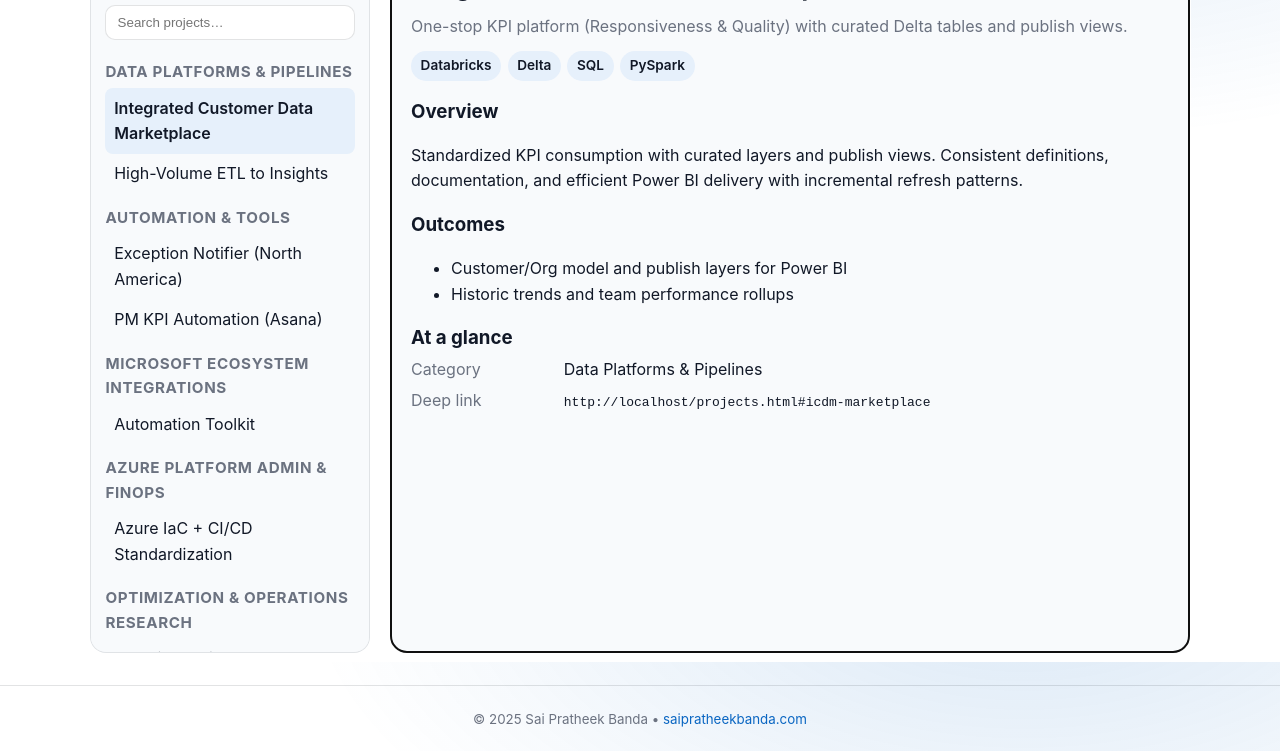
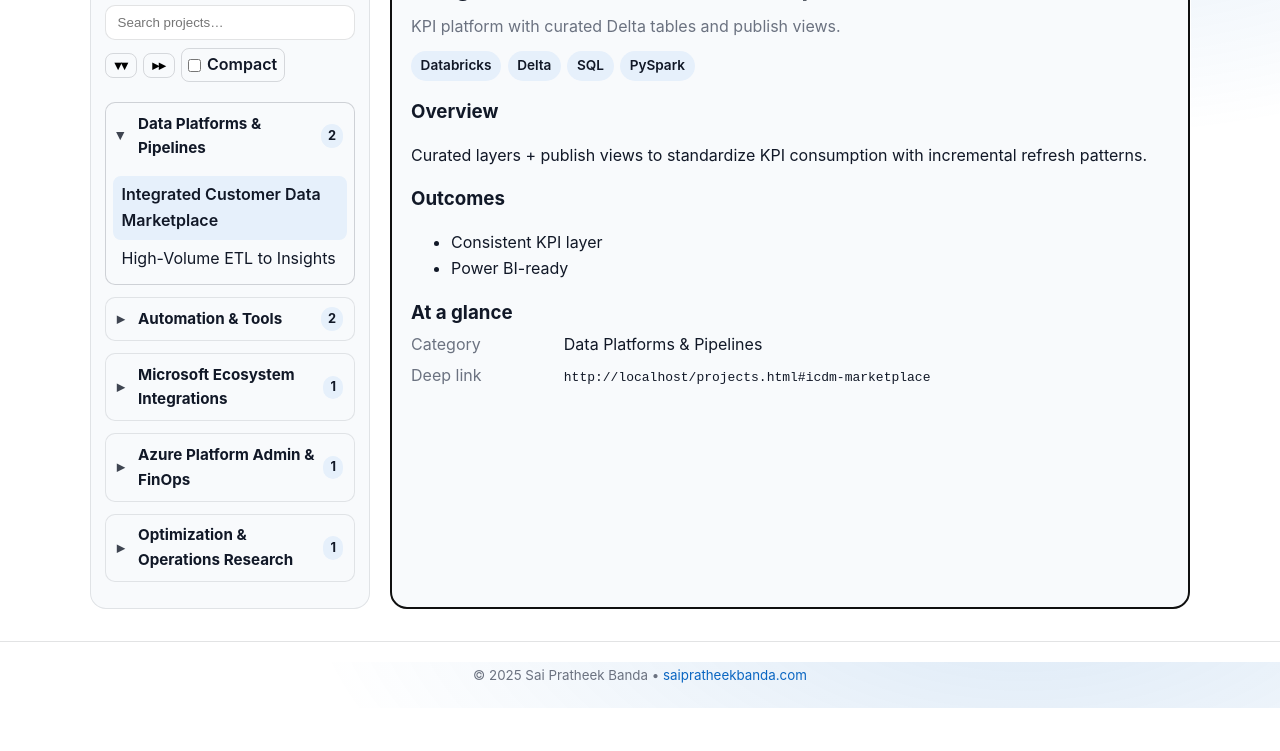
Before and after one commit to pratheekdata/saipratheekbanda.com, a plain HTML site: page projects.html in a window 1280 px wide. Shown: the part 138-889 px from the top of the page. After the commit the page ends 846 px from the top, so only its background shows below. Drawn offline with Linux system fonts and the light colour scheme.

Commit message:
feat: add sidebar tools and accordion functionality for project categories (#19)

```diff
--- a/projects.css
+++ b/projects.css
@@ -59,3 +59,46 @@
   .projects { grid-template-columns: 1fr; }
   .sidebar { position: static; max-height: none; }
 }
+/* Header toolbar */
+.side-tools { display:flex; gap:.4rem; margin-top:.5rem; align-items:center; }
+.tool {
+  background: transparent; border:1px solid color-mix(in oklab, var(--text) 15%, transparent);
+  padding:.25rem .5rem; border-radius:8px; cursor:pointer; font-weight:600;
+}
+.tool:hover { background: color-mix(in oklab, var(--text) 8%, transparent); }
+.compact-toggle { display:flex; gap:.35rem; align-items:center; padding:.2rem .4rem; border-radius:8px; border:1px solid color-mix(in oklab, var(--text) 15%, transparent); cursor:pointer; }
+.compact-toggle input { margin:0; }
+
+/* Accordion categories using <details>/<summary> */
+.acc { border-radius: 10px; overflow: hidden; border:1px solid color-mix(in oklab, var(--text) 10%, transparent); background: var(--card); margin:.5rem 0; }
+.acc[open] { border-color: color-mix(in oklab, var(--text) 18%, transparent); }
+
+.acc > summary {
+  list-style: none; display:flex; align-items:center; justify-content:space-between;
+  padding:.55rem .65rem; cursor:pointer; user-select:none; font-weight:700; font-size:.95rem;
+}
+.acc > summary::-webkit-details-marker { display:none; }
+
+.acc .chev { transition: transform .18s ease; margin-right:.4rem; opacity:.8; }
+.acc[open] .chev { transform: rotate(90deg); }
+
+.acc .count {
+  font-size:.8rem; font-weight:700; padding:.1rem .45rem; border-radius:999px;
+  background: var(--brand-ghost);
+}
+
+/* Project list inside an accordion */
+.acc .side-list { list-style:none; margin:0; padding:.4rem; }
+.acc .side-link {
+  display:block; padding:.4rem .55rem; border-radius:8px; text-decoration:none; color:inherit;
+}
+.acc .side-link:hover { background: var(--brand-ghost); }
+.acc .side-link.active { background: var(--brand-ghost); font-weight:600; }
+
+/* Hide groups with no visible items (search) */
+.side-group.hidden { display:none; }
+
+/* Compact mode */
+.sidebar.compact .acc > summary { padding:.4rem .5rem; font-size:.9rem; }
+.sidebar.compact .acc .side-link { padding:.3rem .45rem; }
+.sidebar.compact .acc .side-list { padding:.25rem; }
--- a/projects.html
+++ b/projects.html
@@ -44,9 +44,18 @@
       <div class="sidebar-header">
         <h1>Projects</h1>
         <input id="project-search" type="search" placeholder="Search projects…" aria-label="Search projects" />
+        <div class="side-tools" aria-label="Sidebar controls">
+          <button id="expand-all" class="tool" title="Expand all" aria-label="Expand all">▾▾</button>
+          <button id="collapse-all" class="tool" title="Collapse all" aria-label="Collapse all">▸▸</button>
+          <label class="tool compact-toggle" title="Compact list" aria-label="Compact list">
+            <input type="checkbox" id="compact-toggle" />
+            <span>Compact</span>
+          </label>
+        </div>
       </div>
-      <nav id="side-nav"></nav>
+      <nav id="side-nav" aria-label="Project categories"></nav>
     </aside>
+
 
     <section class="content" id="project-content" tabindex="-1" aria-live="polite">
       <!-- Filled dynamically by projects.js -->
--- a/projects.js
+++ b/projects.js
@@ -1,151 +1,154 @@
-// ---------- Helpers ----------
-const slugify = (s) =>
-  s.toLowerCase()
-   .replace(/&/g, "and")
-   .replace(/[^a-z0-9]+/g, "-")
-   .replace(/(^-|-$)/g, "");
-
-// ---------- Data (edit here to add projects) ----------
+// ---------- Data (edit your projects here) ----------
 const projectsData = {
   "Data Platforms & Pipelines": [
     {
       id: "icdm-marketplace",
       name: "Integrated Customer Data Marketplace",
-      summary: "One-stop KPI platform (Responsiveness & Quality) with curated Delta tables and publish views.",
-      outcomes: [
-        "Customer/Org model and publish layers for Power BI",
-        "Historic trends and team performance rollups"
-      ],
+      summary: "KPI platform with curated Delta tables and publish views.",
+      outcomes: ["Consistent KPI layer", "Power BI-ready"],
       stack: ["Databricks","Delta","SQL","PySpark"],
-      details: `
-        <p>Standardized KPI consumption with curated layers and publish views. Consistent definitions, documentation,
-        and efficient Power BI delivery with incremental refresh patterns.</p>
-      `
+      details: `<p>Curated layers + publish views to standardize KPI consumption with incremental refresh patterns.</p>`
     },
     {
       id: "etl-to-insights",
       name: "High-Volume ETL to Insights",
-      summary: "Daily 1M+ row ingestion from ADLS → SQL with Power BI delivery for CX KPIs and workload distribution.",
-      outcomes: ["Used by 350+ stakeholders", "Reliable backfills and incremental updates"],
+      summary: "Daily 1M+ row ingestion from ADLS → SQL with Power BI delivery.",
+      outcomes: ["350+ stakeholders", "Reliable backfills"],
       stack: ["ADF","SQL","Power BI","Databricks"],
-      details: `
-        <p>Orchestrated extraction, cleansing, and model delivery; near-real-time dashboarding with strong error handling and lineage.</p>
-      `
+      details: `<p>End-to-end orchestration with robust error handling and lineage.</p>`
     }
   ],
-
   "Automation & Tools": [
     {
       id: "exception-notifier",
       name: "Exception Notifier (North America)",
-      summary: "Python app that alerts customers on shipment exceptions to speed resolution.",
-      outcomes: ["~$100k annual savings", "~400 hours/year efficiency gains"],
+      summary: "Email alerts for shipment exceptions.",
+      outcomes: ["~$100k savings", "~400 hours/year"],
       stack: ["Python","Email/API","Logging"],
-      details: `
-        <p>Templated communications with idempotent processing and observability. Reduced manual triage and improved customer experience.</p>
-      `
+      details: `<p>Templated comms, idempotent processing, strong observability.</p>`
     },
     {
       id: "pm-kpi-automation",
       name: "PM KPI Automation (Asana)",
-      summary: "REST-driven sync to render project KPIs for multiple PMs.",
-      outcomes: ["~40 hours/month saved", "Cleaner reporting cadence"],
+      summary: "REST-driven sync to render project KPIs.",
+      outcomes: ["~40 hours/month saved"],
       stack: ["APIs","Python","Automation"],
-      details: `
-        <p>Integrated Asana REST endpoints with lightweight transforms and a publishing layer. Emphasis on reliability and simplicity.</p>
-      `
+      details: `<p>Asana REST integration with clean transforms and publishing.</p>`
     }
   ],
-
   "Microsoft Ecosystem Integrations": [
     {
       id: "automation-toolkit",
       name: "Automation Toolkit",
-      summary: "Reusable Python wheel: SharePoint, Graph, SendGrid, Power BI, ADF triggers.",
-      outcomes: ["Faster app delivery", "Unified auth & error handling"],
+      summary: "Reusable Python wheel: Graph, SharePoint, SendGrid, Power BI, ADF triggers.",
+      outcomes: ["Faster delivery", "Unified auth/retries"],
       stack: ["Python","Graph API","SharePoint","SendGrid","Power BI","ADF"],
-      details: `
-        <p>Consolidated clients (auth, retries, upload helpers) that power multiple automations while keeping codebases DRY.</p>
-      `
+      details: `<p>Consolidated clients that keep codebases DRY and reliable.</p>`
     }
   ],
-
-  "Analytics & Insights": [
-    // Add more analytics-heavy items here as you publish them
-  ],
-
   "Azure Platform Admin & FinOps": [
     {
       id: "iac-cicd-standardization",
       name: "Azure IaC + CI/CD Standardization",
-      summary: "Terraform patterns and GitHub Actions for consistent environments and releases.",
-      outcomes: ["Reduced manual setup", "~$200k annualized savings from automation and standard work"],
+      summary: "Terraform patterns and Actions for consistent environments.",
+      outcomes: ["Reduced manual setup", "~$200k annualized savings"],
       stack: ["Terraform","GitHub Actions","Azure"],
-      details: `
-        <p>Codified infrastructure patterns, secrets management, and deployment workflows. Faster provisioning,
-        safer changes, and reproducible environments.</p>
-      `
+      details: `<p>Codified infra patterns, secrets mgmt, and deployment workflows.</p>`
     }
   ],
-
   "Optimization & Operations Research": [
     {
       id: "supplier-optimization",
       name: "Supplier Assignment Optimization",
-      summary: "Linear programming with business rules to allocate weekly POs by lane/supplier, balancing FEU targets and MQC.",
-      outcomes: [
-        "Respects lane eligibility and weekly FEU targets; over-assignment follows target ratios",
-        "Independent weekly windows with full audit trail"
-      ],
+      summary: "LP with business rules for lane/supplier allocation (FEU, MQC).",
+      outcomes: ["Respects targets", "Auditable weekly runs"],
       stack: ["PySpark","Optimization","Delta","Python"],
-      details: `
-        <p>Allocates POs across valid lanes while honoring each lane's weekly FEU target and supplier MQC ceilings.
-        When exceeding targets, over-assignment follows capacity percentage distribution.</p>
-      `
+      details: `<p>Allocates POs across valid lanes honoring FEU targets and MQC ceilings.</p>`
     }
-  ]
+  ],
+  "Analytics & Insights": []
 };
 
-// Build a lookup of category slugs
-const categorySlugs = Object.fromEntries(
-  Object.keys(projectsData).map(name => [slugify(name), name])
-);
-
-// ---------- DOM ----------
+// ---------- Elements ----------
 const sideNavEl = document.getElementById('side-nav');
 const contentEl = document.getElementById('project-content');
 const searchEl  = document.getElementById('project-search');
+const expandBtn = document.getElementById('expand-all');
+const collapseBtn = document.getElementById('collapse-all');
+const compactToggle = document.getElementById('compact-toggle');
+const sidebarEl = document.querySelector('.sidebar');
 
-// Render the sidebar (optionally highlight a single category)
+// ---------- State persistence ----------
+const LS_SIDEBAR_OPEN = "proj-acc-open";   // map {category: boolean}
+const LS_COMPACT      = "proj-compact";     // "1"|"0"
+
+function loadOpenMap(){
+  try { return JSON.parse(localStorage.getItem(LS_SIDEBAR_OPEN) || "{}"); } catch { return {}; }
+}
+function saveOpenMap(map){
+  localStorage.setItem(LS_SIDEBAR_OPEN, JSON.stringify(map));
+}
+
+// ---------- Build sidebar with <details> accordions ----------
 function buildSidebar() {
+  const openMap = loadOpenMap();
   sideNavEl.innerHTML = "";
+
   Object.entries(projectsData).forEach(([group, items]) => {
-    if (!items.length) return;
+    if (!items.length) return; // skip empty groups
 
-    const grp = document.createElement('div');
-    grp.className = "side-group";
-    grp.innerHTML = `<h3>${group}</h3>`;
+    // container
+    const wrapper = document.createElement('div');
+    wrapper.className = "side-group";
 
-    const ul = document.createElement('ul');
-    ul.className = "side-list";
+    // details/summary
+    const det = document.createElement('details');
+    det.className = "acc";
+    if (openMap[group]) det.setAttribute('open', '');
 
+    // summary line
+    const sum = document.createElement('summary');
+    const left = document.createElement('div');
+    left.style.display = 'flex';
+    left.style.alignItems = 'center';
+    left.style.gap = '.45rem';
+    const chev = document.createElement('span'); chev.className = 'chev'; chev.textContent = '▸';
+    const title = document.createElement('span'); title.textContent = group;
+    left.appendChild(chev); left.appendChild(title);
+
+    const count = document.createElement('span'); count.className = 'count'; count.textContent = items.length;
+
+    sum.appendChild(left);
+    sum.appendChild(count);
+    det.appendChild(sum);
+
+    // list
+    const ul = document.createElement('ul'); ul.className = 'side-list';
     items.forEach(p => {
       const li = document.createElement('li');
       const a = document.createElement('a');
-      a.className = "side-link";
+      a.className = 'side-link';
       a.href = `#${p.id}`;
       a.textContent = p.name;
       li.appendChild(a);
       ul.appendChild(li);
     });
+    det.appendChild(ul);
+    wrapper.appendChild(det);
+    sideNavEl.appendChild(wrapper);
 
-    grp.appendChild(ul);
-    sideNavEl.appendChild(grp);
+    // remember open/close per category
+    det.addEventListener('toggle', () => {
+      const om = loadOpenMap();
+      om[group] = det.open;
+      saveOpenMap(om);
+    });
   });
 
   highlightActive();
 }
 
+// ---------- Highlight active link ----------
 function highlightActive() {
   const current = location.hash.replace('#','');
   document.querySelectorAll('.side-link').forEach(a => {
@@ -153,20 +156,22 @@ function highlightActive() {
   });
 }
 
+// ---------- Finders ----------
 function findProject(id) {
-  for (const [group, items] of Object.entries(projectsData)) {
+  for (const [_, items] of Object.entries(projectsData)) {
     const hit = items.find(p => p.id === id);
     if (hit) return hit;
   }
   return null;
 }
-function findCategory(id) {
+function findCategoryByProject(id) {
   for (const [group, items] of Object.entries(projectsData)) {
     if (items.some(p => p.id === id)) return group;
   }
-  return "";
+  return null;
 }
 
+// ---------- Render content ----------
 function renderProject(id) {
   const proj = findProject(id);
   if (!proj) {
@@ -178,77 +183,116 @@ function renderProject(id) {
     highlightActive();
     return;
   }
-
   contentEl.innerHTML = `
     <article>
       <h2>${proj.name}</h2>
       <div class="meta">${proj.summary}</div>
-      <div class="tagrow">${(proj.stack||[]).map(t => `<span>${t}</span>`).join('')}</div>
-
+      <div class="tagrow">${(proj.stack||[]).map(t=>`<span>${t}</span>`).join('')}</div>
       <div class="block"><h3>Overview</h3>${proj.details}</div>
-
-      ${(proj.outcomes && proj.outcomes.length) ? `
-        <div class="block">
-          <h3>Outcomes</h3>
-          <ul>${proj.outcomes.map(o => `<li>${o}</li>`).join('')}</ul>
-        </div>` : ""}
-
+      ${(proj.outcomes?.length ? `
+        <div class="block"><h3>Outcomes</h3>
+          <ul>${proj.outcomes.map(o=>`<li>${o}</li>`).join('')}</ul>
+        </div>` : ``)}
       <div class="block">
         <h3>At a glance</h3>
         <div class="kv">
-          <div>Category</div><div>${findCategory(id)}</div>
+          <div>Category</div><div>${findCategoryByProject(id) || ""}</div>
           <div>Deep link</div><div><code>${location.origin}${location.pathname}#${proj.id}</code></div>
         </div>
       </div>
-    </article>
-  `;
+    </article>`;
   contentEl.focus();
   highlightActive();
+
+  // Ensure its category is expanded
+  const cat = findCategoryByProject(id);
+  if (cat) {
+    document.querySelectorAll('.acc').forEach(d => {
+      const title = d.querySelector('summary span:nth-child(2)')?.textContent;
+      if (title === cat) d.open = true;
+    });
+    // Persist open state
+    const om = loadOpenMap(); om[cat] = true; saveOpenMap(om);
+  }
 }
 
-// Routing: support #<project-id> and #cat/<category-slug>
+// ---------- Router: #<id> or #cat/<slug> ----------
+const slugify = s => s.toLowerCase().replace(/&/g,'and').replace(/[^a-z0-9]+/g,'-').replace(/(^-|-$)/g,'');
+const catSlugs = Object.fromEntries(Object.keys(projectsData).map(n=>[slugify(n), n]));
+
 function route() {
-  const raw = location.hash.replace('#', '');
+  const raw = location.hash.replace('#','');
   if (!raw) {
-    // default: first project overall
-    const [firstGroup, items] = Object.entries(projectsData).find(([_, arr]) => arr.length) || [];
-    if (items && items[0]) location.hash = `#${items[0].id}`;
+    // default: first project of first non-empty category
+    const first = Object.values(projectsData).find(arr => arr.length)?.[0];
+    if (first) location.hash = `#${first.id}`;
     return;
   }
-
   if (raw.startsWith('cat/')) {
-    const slug = raw.slice(4);
-    const name = categorySlugs[slug];
+    const name = catSlugs[raw.slice(4)];
     const first = name && projectsData[name] && projectsData[name][0];
-    if (first) {
-      location.hash = `#${first.id}`;
-      return;
-    }
-    // if no match, fall through to not found
+    if (first) { location.hash = `#${first.id}`; return; }
   }
-
   renderProject(raw);
 }
 
 window.addEventListener('hashchange', route);
 
-// Search (simple text match across name/summary/stack)
+// ---------- Search: filter items + auto-expand matches ----------
 searchEl?.addEventListener('input', (e) => {
   const q = e.target.value.trim().toLowerCase();
-  // Hide/show links in place
+
   document.querySelectorAll('.side-group').forEach(groupEl => {
-    let any = false;
+    let matches = 0;
     groupEl.querySelectorAll('.side-link').forEach(a => {
-      const txt = a.textContent.toLowerCase();
-      const proj = findProject(a.getAttribute('href').slice(1));
-      const hay = txt + " " + (proj?.summary || "") + " " + (proj?.stack || []).join(" ").toLowerCase();
+      const id = a.getAttribute('href').slice(1);
+      const proj = findProject(id);
+      const hay = [
+        a.textContent,
+        proj?.summary || '',
+        ...(proj?.stack || [])
+      ].join(' ').toLowerCase();
       const hit = hay.includes(q);
-      a.parentElement.style.display = hit ? "" : "none";
-      any = any || hit;
+      a.parentElement.style.display = hit ? '' : 'none';
+      if (hit) matches++;
     });
-    groupEl.style.display = any ? "" : "none";
+    // Show/hide entire category
+    groupEl.classList.toggle('hidden', matches === 0);
+
+    // Update count badge to reflect filtered matches
+    const count = groupEl.querySelector('.count');
+    if (count) count.textContent = matches;
+
+    // Auto-open categories with matches; close those without
+    const det = groupEl.querySelector('.acc');
+    if (det) det.open = (matches > 0);
   });
+
+  highlightActive();
 });
 
+// ---------- Expand/Collapse all ----------
+expandBtn?.addEventListener('click', () => {
+  document.querySelectorAll('.acc').forEach(d => d.open = true);
+  const om = {}; Object.keys(projectsData).forEach(k => om[k] = true); saveOpenMap(om);
+});
+collapseBtn?.addEventListener('click', () => {
+  document.querySelectorAll('.acc').forEach(d => d.open = false);
+  const om = {}; Object.keys(projectsData).forEach(k => om[k] = false); saveOpenMap(om);
+});
+
+// ---------- Compact mode ----------
+(function initCompact(){
+  const val = localStorage.getItem(LS_COMPACT) === "1";
+  if (val) sidebarEl.classList.add('compact');
+  compactToggle.checked = val;
+  compactToggle.addEventListener('change', () => {
+    const on = compactToggle.checked;
+    sidebarEl.classList.toggle('compact', on);
+    localStorage.setItem(LS_COMPACT, on ? "1" : "0");
+  });
+})();
+
+// ---------- Init ----------
 buildSidebar();
 route();
```
